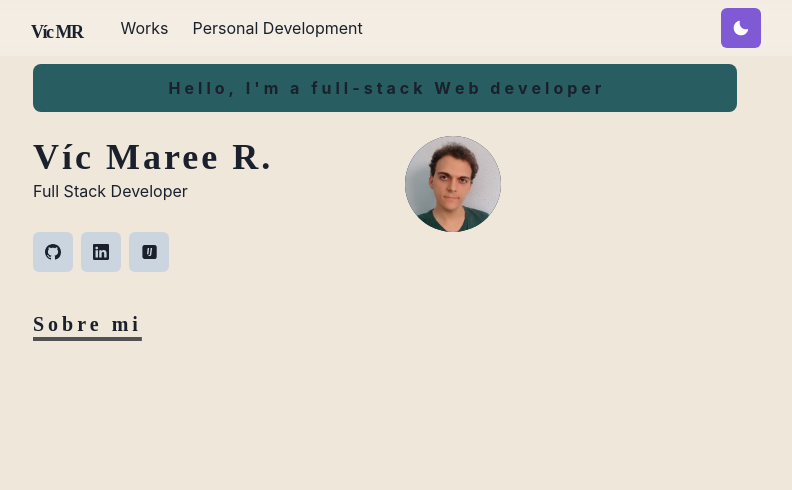
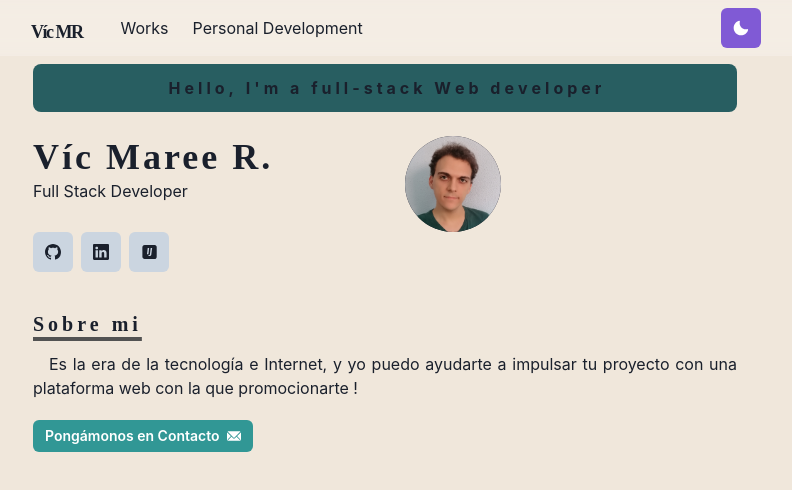
Before and after one commit to AppDeveloperVM/portfolio, a Next.js app: page / in a window 1280 px wide. Shown: the top 490 px of the page, without its empty margins (255-1047 px from the left). Built offline with nearby package versions, Linux system fonts and the light colour scheme; a web font is replaced by a local one.

Commit message:
updated Index, added mailto link

```diff
--- a/pages/index.js
+++ b/pages/index.js
@@ -1,5 +1,7 @@
 import { Container,Box,Heading, Text,ListItem ,UnorderedList, SimpleGrid,Center, Stack, HStack, Icon,Button,IconButton,Link, Avatar, useColorModeValue }
 from "@chakra-ui/react"
+import NextLink from 'next/link'
+import { EmailIcon } from '@chakra-ui/icons'
 import { BsGithub, BsLinkedin } from "react-icons/bs";
 import InfoJobsLogo from '../components/infojobs-icon';
 import Section from '../components/section';
@@ -21,7 +23,7 @@ const Page = () => {
             <SimpleGrid columns={2} spacing={10}>
                 <Box flexGrow={1}>
 
-                    <Heading as="h2" variant="page-title">
+                    <Heading as="h2" variant="page-title" letter-spacing="15px">
                         Víc Maree R.
                     </Heading>
                     <p>
@@ -62,8 +64,15 @@ const Page = () => {
         </Heading>
 
         <Paragraph>
+            Es la era de la tecnología e Internet, y yo puedo ayudarte a impulsar tu proyecto con una plataforma web con la que promocionarte !
+        </Paragraph>
 
-        </Paragraph>
+        <NextLink href='mailto:vicmr1994@gmail.com?subject=Propuesta%20de%20desarrollo%20web&body=Estoy%20interesado%20en%20pedir%20presupuesto%20para%20un%20proyecto%20web.'>
+            <Button colorScheme='teal' size='sm' mt="5">
+            Pongámonos en Contacto &nbsp;<EmailIcon></EmailIcon>
+            </Button>
+        </NextLink>
+
 
     </Section>
     </Container>
```
